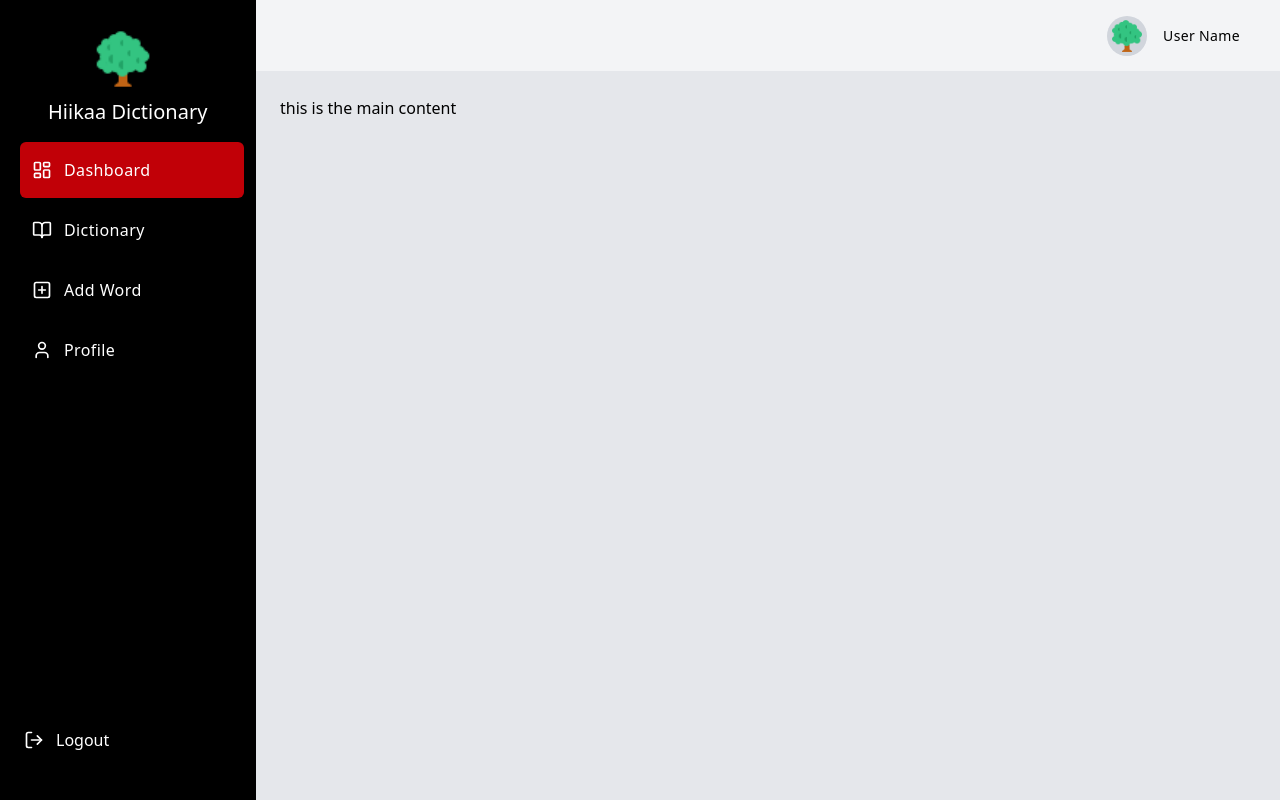
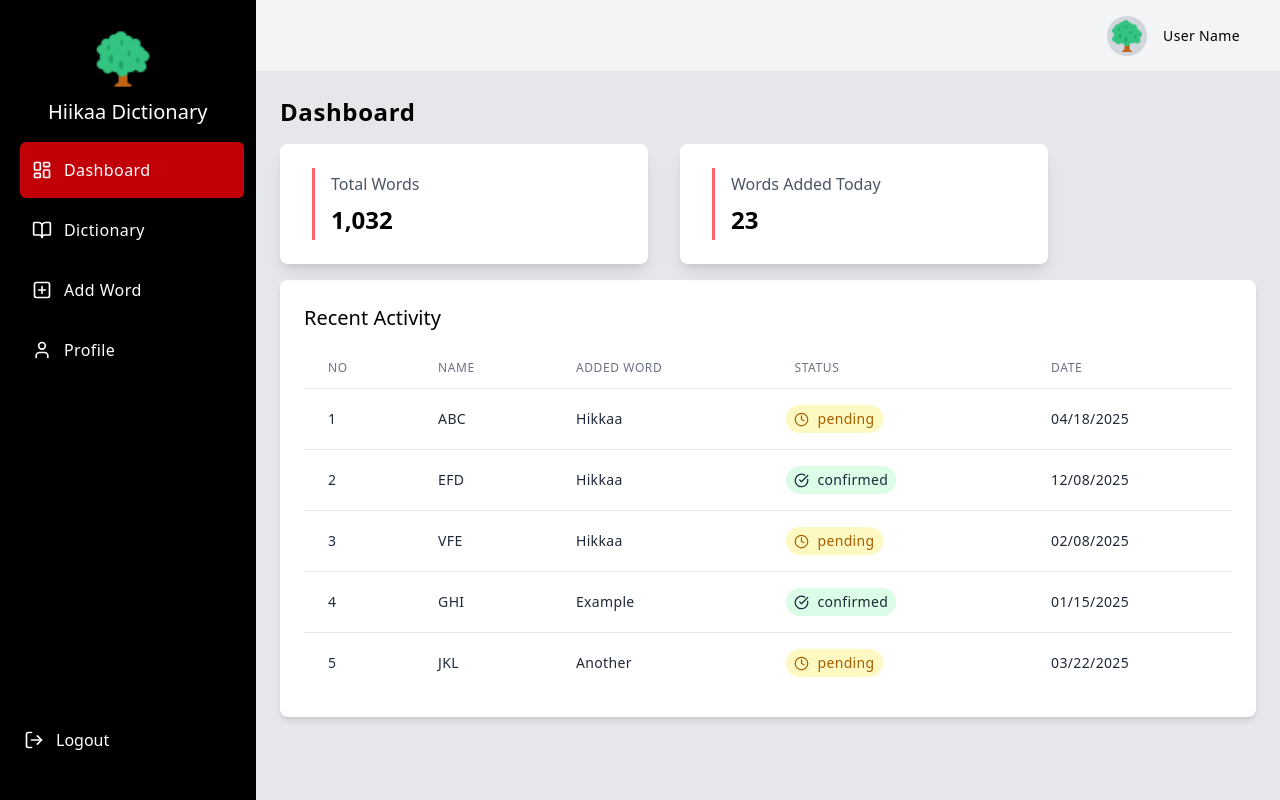
Before and after one commit to rawera-daniel/hiikaa-dictionary, a Next.js app: page /dashboard in a window 1280 px wide. Built offline with nearby package versions, Linux system fonts and the light colour scheme; a web font is replaced by a local one.

Commit message:
feat: build a dashboard page

```diff
--- a/app/_components/Navigation.js
+++ b/app/_components/Navigation.js
@@ -11,8 +11,7 @@ function Navigation() {
         </li>
         <li>
           <Link
-            // href="/signup"
-            href="/dashboard"
+            href="/signup"
             className="py-3 px-6 bg-red-600 text-base disabled:opacity-50  disabled:cursor-not-allowed duration-500 transition hover:bg-red-700 text-white rounded-full font-semibold"
           >
             Sign Up
--- a/app/_components/Search.js
+++ b/app/_components/Search.js
@@ -57,12 +57,6 @@ function Search() {
     setSuggestions([]);
     setSelectedWord(word);
   };
-
-  // if (searchWord.trim() === "") {
-  //   setSuggestions([]); // Clear suggestions if input is empty
-  //   setSelectedWord(null); // Clear selected word details
-  //   return;
-  // }
 
   return (
     <section className="relative mt-6">
--- a/app/_components/SignUp.js
+++ b/app/_components/SignUp.js
@@ -23,7 +23,7 @@ export default function SignUp() {
           Already have an account?{" "}
           <Link
             href="/login"
-            className="text-red-500 underline decoration-red-500"
+            className="text-red-500 underline font-medium decoration-red-500"
           >
             Log in
           </Link>
--- a/app/dashboard/page.js
+++ b/app/dashboard/page.js
@@ -1,6 +1,115 @@
+import { CheckCircle, Clock } from "lucide-react";
 import HeadDashboard from "../_components/HeadDashboard";
 import Sidebar from "../_components/Sidebar";
 
+const recentActivityData = [
+  {
+    id: 1,
+    name: "ABC",
+    addedWord: "Hikkaa",
+    status: "pending",
+    date: "04/18/2025",
+  },
+  {
+    id: 2,
+    name: "EFD",
+    addedWord: "Hikkaa",
+    status: "confirmed",
+    date: "12/08/2025",
+  },
+  {
+    id: 3,
+    name: "VFE",
+    addedWord: "Hikkaa",
+    status: "pending",
+    date: "02/08/2025",
+  },
+  {
+    id: 4,
+    name: "GHI",
+    addedWord: "Example",
+    status: "confirmed",
+    date: "01/15/2025",
+  },
+  {
+    id: 5,
+    name: "JKL",
+    addedWord: "Another",
+    status: "pending",
+    date: "03/22/2025",
+  },
+];
+
 export default function page() {
-  return <div> this is the main content</div>;
+  const classnameHeader =
+    "px-6 py-3 text-left text-xs font-medium uppercase tracking-wider text-gray-500";
+
+  const classnameBody =
+    "tracking-wide px-6 py-4 text-sm text-gray-800 font-medium";
+
+  return (
+    <div className="space-y-4">
+      <h1 className="text-2xl font-bold tracking-wide">Dashboard</h1>
+      <div className="grid grid-cols-2 gap-8 w-3xl">
+        {/* Total Words Card */}
+        <div className="bg-white rounded-lg shadow-lg p-6">
+          <div className="text-gray-600 text-base font-medium pl-4 border-l-3 border-red-400 ml-2 py-1">
+            <h2>Total Words</h2>
+            <p className="text-2xl font-bold text-black mt-2">1,032</p>
+          </div>
+        </div>
+
+        {/* Words Added Today div */}
+        <div className="bg-white rounded-lg shadow-lg p-6">
+          <div className="text-gray-600 text-base font-medium pl-4 border-l-3 border-red-400 ml-2 py-1">
+            <h2> Words Added Today</h2>
+            <p className="text-2xl font-bold text-black mt-2">23</p>
+          </div>
+        </div>
+      </div>
+
+      <div className="bg-white rounded-lg shadow-md p-6">
+        <h2 className="text-xl font-medium mb-4">Recent Activity</h2>
+        <table className="min-w-full divide-y divide-gray-200 ">
+          <thead>
+            <tr>
+              <th className={classnameHeader}>No</th>
+              <th className={classnameHeader}>Name</th>
+              <th className={classnameHeader}>Added Word</th>
+              <th className={classnameHeader}>Status</th>
+              <th className={classnameHeader}>Date</th>
+            </tr>
+          </thead>
+          <tbody className="divide-y divide-gray-200">
+            {recentActivityData.map((activity, index) => (
+              <tr key={activity.id} className="hover:bg-gray-100">
+                <td className={classnameBody}>{index + 1}</td>
+                <td className={classnameBody}>{activity.name}</td>
+                <td className={classnameBody}>{activity.addedWord}</td>
+                <td className={classnameBody}>
+                  <div className="flex items-center gap-2 -translate-x-2">
+                    <span
+                      className={`flex items-center gap-2 px-2 py-1 rounded-full ${
+                        activity.status === "pending"
+                          ? "bg-yellow-100 rounded-full text-yellow-700"
+                          : "bg-green-100 text-green-00"
+                      }`}
+                    >
+                      {activity.status === "pending" ? (
+                        <Clock size={15} />
+                      ) : (
+                        <CheckCircle size={15} />
+                      )}
+                      {activity.status}
+                    </span>
+                  </div>
+                </td>
+                <td className={classnameBody}>{activity.date}</td>
+              </tr>
+            ))}
+          </tbody>
+        </table>
+      </div>
+    </div>
+  );
 }
```
